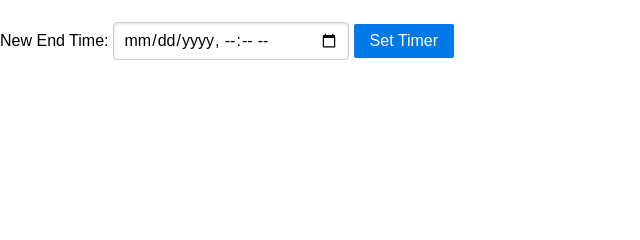
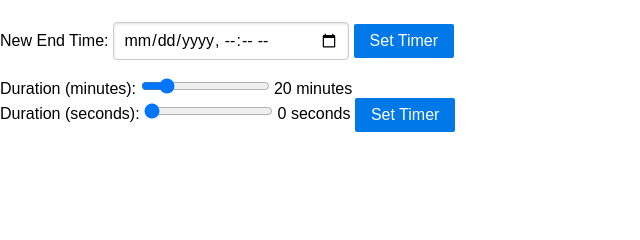
Before and after one commit to Malaber/turniere-match, a Flask app: page / in a window 1280 px wide. Shown: the part 97-337 px from the top of the page, without its empty margins (0-640 px from the left). Run offline with Flask 3, Linux system fonts and the light colour scheme; data that the repository does not hold is empty.

Commit message:
Add option to set timer in seconds

```diff
--- a/main.py
+++ b/main.py
@@ -114,6 +114,18 @@ def set_timer():
         return redirect('/?error=invalid_time')
     return redirect('/')
 
+@app.route('/set_timer_seconds', methods=['POST'])
+def set_timer_seconds():
+    timer_end_seconds = request.form['timer_end_seconds']
+    main_instance.login()
+    try:
+        timer_end_seconds = int(timer_end_seconds)
+        main_instance.set_timer_end_seconds(timer_end_seconds)
+    except ValueError as e:
+        logging.error(f"Failed to set timer in seconds: {e}")
+        return redirect('/?error=invalid_seconds')
+    return redirect('/')
+
 if __name__ == '__main__':
     w.start()
     app.run(host='0.0.0.0', port=7070, debug=True)
--- a/templates/index.jinja2
+++ b/templates/index.jinja2
@@ -24,6 +24,19 @@
     <fieldset>
         <label for="end_time">New End Time:</label>
         <input type="datetime-local" id="end_time" name="end_time" required>
+        <button type="submit" class="pure-button pure-button-primary">Set Timer</button>
+    </fieldset>
+</form>
+<form class="pure-form" action="{{ url_for('set_timer_seconds') }}" method="POST">
+    <fieldset>
+        <label for="timer_end_minutes">Duration (minutes):</label>
+        <input type="range" id="timer_end_minutes_slider" min="0" max="120" value="20" oninput="updateDuration()">
+        <span id="timer_end_minutes_display">20</span> minutes
+        <br>
+        <label for="timer_end_seconds">Duration (seconds):</label>
+        <input type="range" id="timer_end_seconds_slider" min="0" max="60" value="0" oninput="updateDuration()">
+        <span id="timer_end_seconds_display">0</span> seconds
+        <input type="hidden" id="timer_end_seconds" name="timer_end_seconds" value="1200">
         <button type="submit" class="pure-button pure-button-primary">Set Timer</button>
     </fieldset>
 </form>
@@ -96,6 +109,15 @@
     </table>
 {% endfor %}
 
+<script>
+    function updateDuration() {
+        const minutes = document.getElementById('timer_end_minutes_slider').value;
+        const seconds = document.getElementById('timer_end_seconds_slider').value;
+        document.getElementById('timer_end_minutes_display').innerText = minutes;
+        document.getElementById('timer_end_seconds_display').innerText = seconds;
+        document.getElementById('timer_end_seconds').value = (parseInt(minutes) * 60) + parseInt(seconds);
+    }
+</script>
 <script src="{{ url_for('static', filename='main.js') }}"></script>
 </body>
 
--- a/turniere.py
+++ b/turniere.py
@@ -133,3 +133,13 @@ class Turniere(object):
         self._request(f'/tournaments/{self.tournament_code}/set_timer_end', method='PATCH', json={
             'timer_end': timer_end
         })
+
+    def set_timer_end_seconds(self, timer_end_seconds):
+        # Validate timer_end_seconds
+        if not isinstance(timer_end_seconds, int) or timer_end_seconds <= 0:
+            raise ValueError('Timer end seconds must be a positive integer')
+
+        # Send PATCH request with timer_end_seconds
+        self._request(f'/tournaments/{self.tournament_code}/set_timer_end', method='PATCH', json={
+            'timer_end_seconds': timer_end_seconds
+        })
```
Lines whose indentation alone changed are shown as unchanged.
